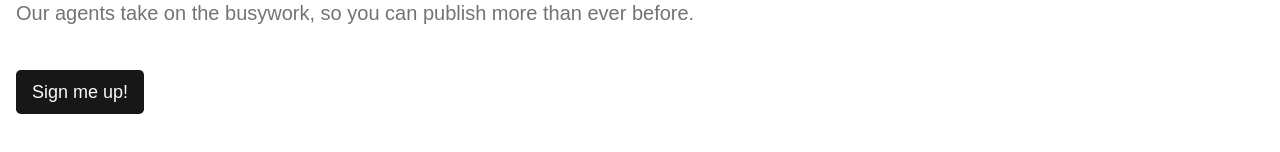
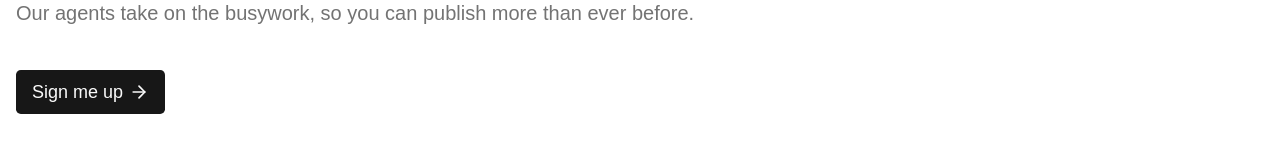
Before and after one commit to vinlandatelier/aircastle, a React (Vite) app in the folder apps/web/: page / in a window 1280 px wide. Shown: the part 462-614 px from the top of the page. Built offline with nearby package versions, Linux system fonts and the light colour scheme.

Commit message:
feat(web): give the hero call to action an arrow and a heavier label
Rename it to Sign me up, set it at weight 400, and nudge its arrow on
hover like Open Aircastle.

```diff
--- a/apps/web/src/features/marketing/index.tsx
+++ b/apps/web/src/features/marketing/index.tsx
@@ -1,4 +1,5 @@
 import { Link } from '@tanstack/react-router'
+import { ArrowRightIcon } from 'lucide-react'
 import { Header } from './header'
 import { RotatingWord } from './rotating-word'
 
@@ -37,9 +38,13 @@ export function MarketingPage() {
           </p>
           <Link
             to="/sign-in"
-            className="mt-10 inline-flex items-center rounded-lg bg-primary px-4 py-2 text-primary-foreground transition-colors hover:bg-primary/85 focus-visible:outline-2 focus-visible:outline-offset-2 focus-visible:outline-ring"
+            className="group mt-10 inline-flex items-center gap-1.5 rounded-lg bg-primary px-4 py-2 font-[400] text-primary-foreground transition-colors hover:bg-primary/85 focus-visible:outline-2 focus-visible:outline-offset-2 focus-visible:outline-ring"
           >
-            Sign me up!
+            Sign me up
+            <ArrowRightIcon
+              aria-hidden="true"
+              className="size-5 transition-transform group-hover:translate-x-0.5"
+            />
           </Link>
         </section>
       </main>
```
Also changed, not shown: 1 other file (tests, documents, lock files or other folders).
